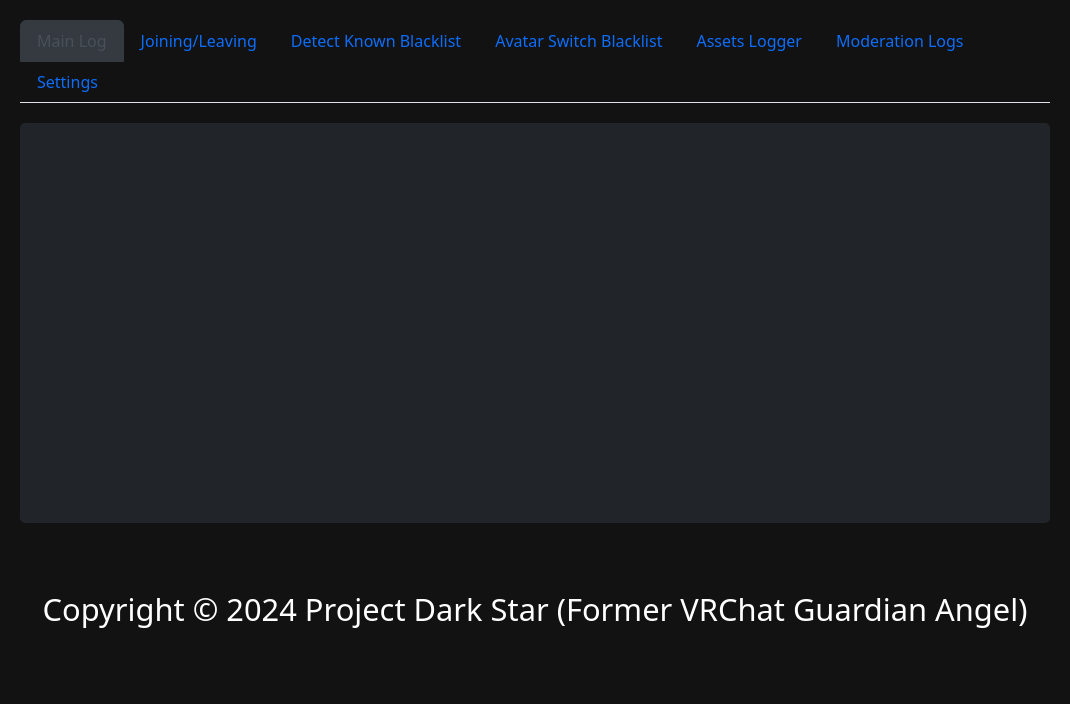
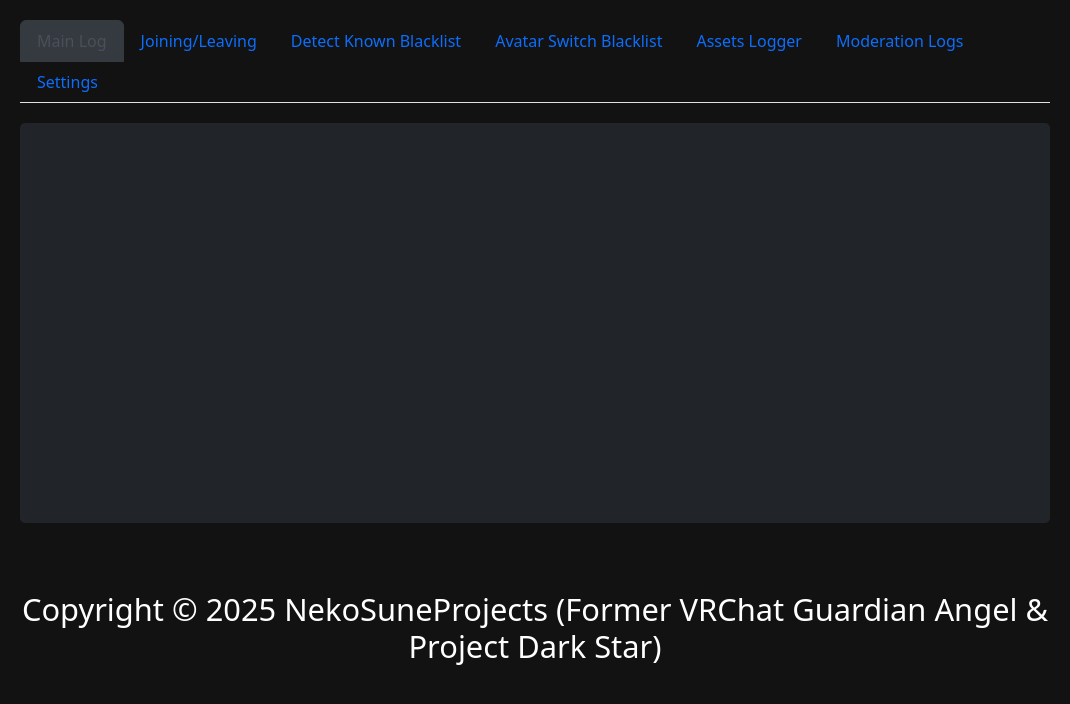
Before and after one commit to NekoSuneProjects/banlogger-client, an Electron app: page web/index.html in a window 1070 px wide. Shown: the part 86-790 px from the top of the page. Drawn offline with nearby package versions, Linux system fonts and the light colour scheme; no server answers.

Commit message:
update Copyright system too

```diff
--- a/web/index.html
+++ b/web/index.html
@@ -412,7 +412,7 @@
         </div>
     </div>
     <footer class="text-center mt-5">
-        <h2>Copyright © 2024 Project Dark Star (Former VRChat Guardian Angel)</h2>
+        <h2>Copyright © 2025 NekoSuneProjects (Former VRChat Guardian Angel & Project Dark Star)</h2>
     </footer>
     <!-- Scripts -->
     <!-- Load JS dependencies -->
```
